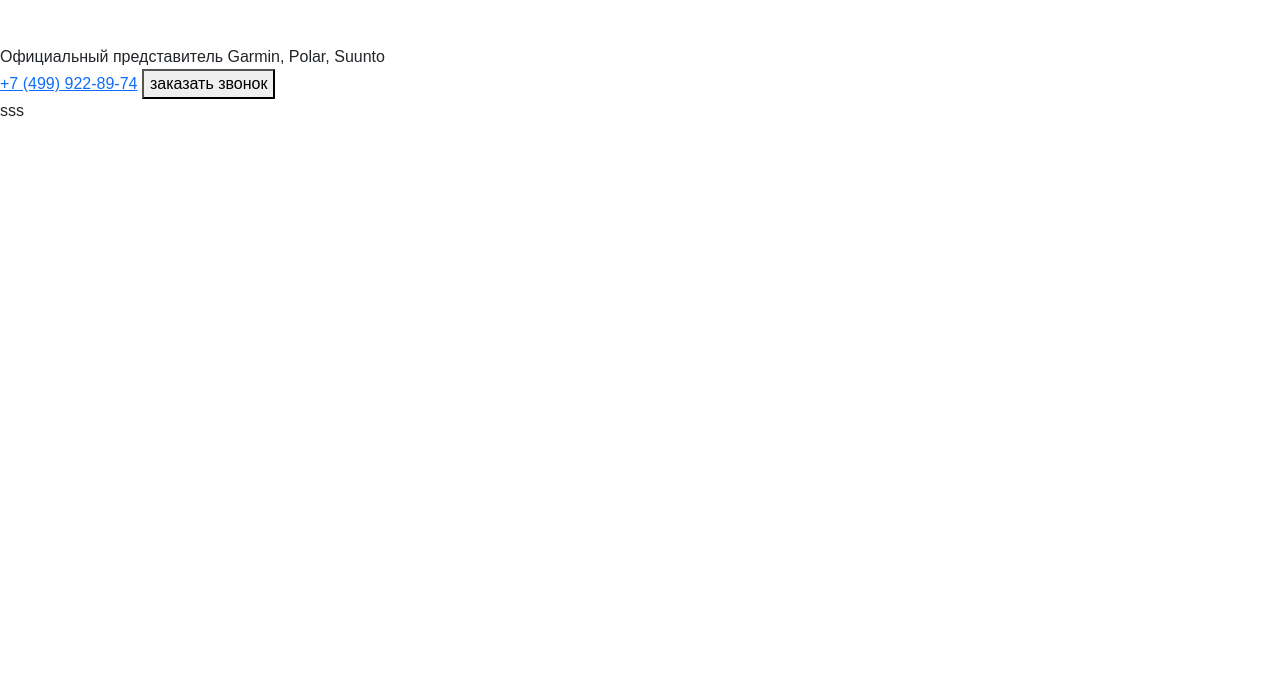
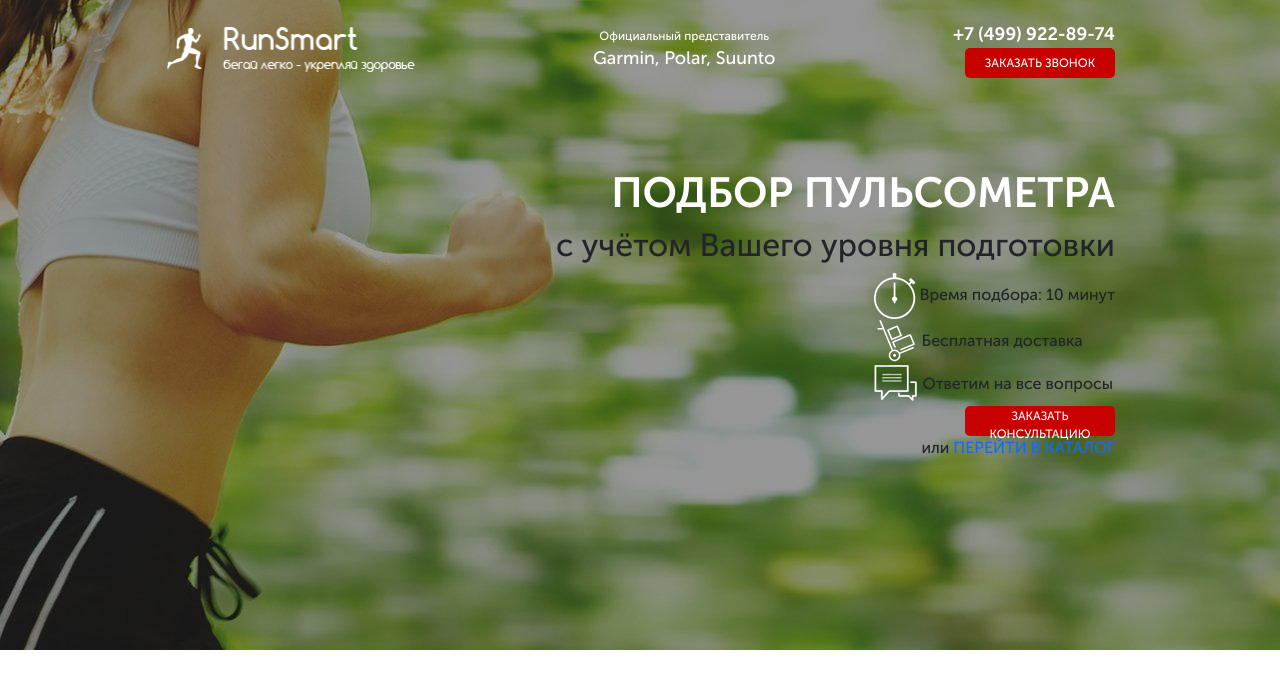
Before and after one commit to PAlexT/project_pulse, a website: page src/index.html in a window 1280 px wide. Drawn offline with Linux system fonts and the light colour scheme.

Commit message:
add promo

```diff
--- a/package.json
+++ b/package.json
@@ -3,11 +3,10 @@
   "version": "1.0.0",
   "description": "",
   "main": "index.js",
-  "dependencies": {
-    "gulp": "^4.0.2"
-  },
+  "dependencies": {},
   "devDependencies": {
     "browser-sync": "^2.26.14",
+    "gulp": "^4.0.2",
     "gulp-autoprefixer": "^7.0.1",
     "gulp-clean-css": "^4.3.0",
     "gulp-cli": "^2.3.0",
--- /dev/null
+++ b/src/css/blocks/header.min.css
@@ -0,0 +1 @@
+.header{display:flex;justify-content:space-between;justify-content:center}
--- a/src/css/font.css
+++ b/src/css/font.css
@@ -0,0 +1,26 @@
+@font-face {
+    font-family: 'Museo Sans Cyrl';
+    src: local('MuseoSansCyrl-500'),
+        url('../fonts/MuseoSansCyrl-500.woff2') format('woff2'),
+        url('../fonts/MuseoSansCyrl-500.woff') format('woff');
+    font-weight: normal;
+    font-style: normal;
+}
+
+@font-face {
+    font-family: 'Museo Sans Cyrl';
+    src: local('MuseoSansCyrl-300'),
+        url('../fonts/MuseoSansCyrl-300.woff2') format('woff2'),
+        url('../fonts/MuseoSansCyrl-300.woff') format('woff');
+    font-weight: 300;
+    font-style: normal;
+}
+
+@font-face {
+    font-family: 'Museo Sans Cyrl';
+    src: local('MuseoSansCyrl-700'),
+        url('../fonts/MuseoSansCyrl-700.woff2') format('woff2'),
+        url('../fonts/MuseoSansCyrl-700.woff') format('woff');
+    font-weight: 700;
+    font-style: normal;
+}
--- a/src/index.html
+++ b/src/index.html
@@ -11,23 +11,50 @@
     <link rel="stylesheet" href="css/style.min.css">
 </head>
 
-<body>
 <div class="promo">
     <div class="container">
         <header class="header">
-                <a href="#" class="header_logo">
+            <a href="#" class="header__logo">
                 <img src="icons/logo_icon.png" alt="logo">
             </a>
-                <div class="header_official">
+            <div class="header__official">
                 Официальный представитель
                 <span>Garmin, Polar, Suunto</span>
             </div>
-                <div class="header_contacts">
-                    <a href="tel:+74999228974" class="header_phone">+7 (499) 922-89-74</a>
-                    <button class="buttom">заказать звонок</button>
+            <div class="header__contacts">
+                <a href="tel:+74999228974" class="header__phone">+7 (499) 922-89-74</a>
+                <button class="button">заказать звонок</button>
             </div>
-                sss
         </header>
+        <div class="promo__wrapper">
+            <h1 class="promo__header">Подбор пульсометра</h1>
+            <h2 class="promo__subheader">с учётом Вашего уровня подготовки</h2>
+
+            <div class="promo__icons">
+                <div class="promo__icon">
+                    <img src="icons/timer__icon.png" alt="timer">
+                    Время подбора:
+                    10 минут
+                </div>
+                <div class="promo__icon">
+                    <img src="icons/cart_icon.png" alt="cart">
+                    Бесплатная
+                    доставка
+                </div>
+                <div class="promo__icon">
+                    <img src="icons/messages_icon.png" alt="meassages">
+                    Ответим
+                    на все вопросы
+                </div>
+            </div>
+
+            <button class="button button_main">заказать консультацию</button>
+            <div class="promo__link">
+                или
+                <a href="#">ПЕРЕЙТИ В КАТАЛОГ</a>
+            </div>
+        </div>
+
     </div>
 </div>
 </body>
--- /dev/null
+++ b/src/sass/blocks/_buttons.scss
@@ -0,0 +1,11 @@
+.button {
+    width: 150px;
+    height: 30px;
+    border-radius: 5px;
+    background-color: $main-color;
+    border: none;
+    color: #ffffff;
+    font-size: 12px;
+    font-weight: 500;
+    text-transform: uppercase;
+}
--- /dev/null
+++ b/src/sass/blocks/_header.scss
@@ -0,0 +1,44 @@
+.header {
+    display: flex;
+    justify-content: space-between;
+    align-items: center;
+
+    &__logo {
+        width: 250px;
+
+        img {
+            width: 100%;
+        }
+    }
+
+    &__official {
+        font-size: 12px;
+        font-weight: 500;
+        color: #ffffff;
+        text-align: center;
+
+        span {
+            display: block;
+            font-size: 18px;
+        }
+    }
+
+    &__phone {
+        display: block;
+        font-size: 18px;
+        font-weight: 700;
+        color: #ffffff;
+        text-decoration: none;
+
+        &:hover {
+            color: #ffffff;
+            text-decoration: none;
+        }
+    }
+
+    &__contacts {
+        display: flex;
+        flex-direction: column;
+        align-items: flex-end;
+    }
+}
--- /dev/null
+++ b/src/sass/blocks/_promo.scss
@@ -0,0 +1,19 @@
+.promo {
+    min-height: 650px;
+    padding: 21px 0 93px 0;
+    background: url(../../img/bg_header.jpg) center (center/cover)no-repeat;
+
+    &__wrapper {
+        display: flex;
+        flex-direction: column;
+        align-items: flex-end;
+        margin-top: 90px;
+    }
+
+    &__header {
+        font-size: 42px;
+        font-weight: 700;
+        text-transform: uppercase;
+        color: #ffffff;
+    }
+}
--- a/src/sass/style.scss
+++ b/src/sass/style.scss
@@ -3,8 +3,14 @@
 * {
     font-family: 'Museo Sans Cyrl', sans-serif;
 }
-
-.container{
-    min-width: 950px;
+a{
+    text-decoration: none;
+}
+.container {
+    width: 950px;
     margin: 0 auto;
 }
+
+@import 'blocks/promo';
+@import 'blocks/header';
+@import 'blocks/buttons';
```
Also changed, not shown: src/css/style.min.css, src/fonts/MuseoSansCyrl-100.woff (deleted), src/fonts/MuseoSansCyrl-100Italic.woff (deleted), src/fonts/MuseoSansCyrl-300.woff, src/fonts/MuseoSansCyrl-300.woff2 (added), src/fonts/MuseoSansCyrl-300Italic.woff (deleted), src/fonts/MuseoSansCyrl-500.woff, src/fonts/MuseoSansCyrl-500.woff2 (added), src/fonts/MuseoSansCyrl-500Italic.woff (deleted), src/fonts/MuseoSansCyrl-700.woff, src/fonts/MuseoSansCyrl-700.woff2 (added), src/fonts/MuseoSansCyrl-700Italic.woff (deleted), src/fonts/MuseoSansCyrl-900.woff (deleted), 1 other file. Lines whose indentation alone changed are shown as unchanged.
